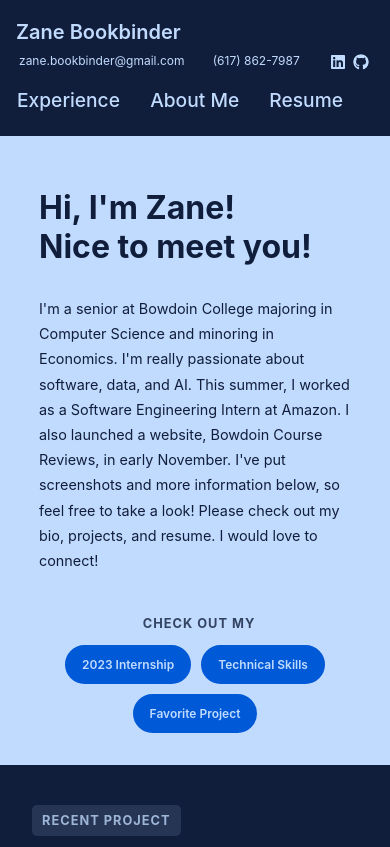
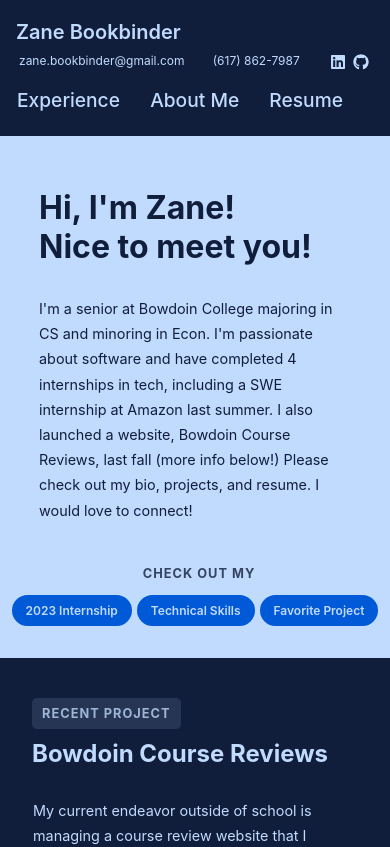
Before and after one commit to zanebookbinder/zanebookbinder.github.io, a React (Create React App) app in the folder personal-website/: page /#/ in a window 390 px wide. Shown: the top 847 px of the page. Built offline with nearby package versions, Linux system fonts and the light colour scheme.

Commit message:
Writing changes and quicklinks on one line

```diff
--- a/personal-website/src/components/HomePage/HomePage.js
+++ b/personal-website/src/components/HomePage/HomePage.js
@@ -17,12 +17,11 @@ function HomePage() {
     const quickLinks = (
         <>
             <p className="small-text homePageText">
-                I'm a senior at Bowdoin College majoring in Computer
-                Science and minoring in Economics. I'm really passionate about
-                software, data, and AI. This summer, I worked as a Software
-                Engineering Intern at Amazon. I also launched a website, Bowdoin Course Reviews,
-                in early November. I've put screenshots and more information below,
-                so feel free to take a look! Please check out my bio, projects, and resume. I
+                I'm a senior at Bowdoin College majoring in CS and minoring in Econ.
+                I'm passionate about software and have completed 4 internships in tech,
+                including a SWE internship
+                at Amazon last summer. I also launched a website, Bowdoin Course Reviews,
+                last fall (more info below!) Please check out my bio, projects, and resume. I
                 would love to connect!
             </p>
             <p className="quicklink-title">CHECK OUT MY</p>
--- a/personal-website/src/components/HomePage/HomePageMobile.css
+++ b/personal-website/src/components/HomePage/HomePageMobile.css
@@ -246,11 +246,12 @@
 	}
 
 	.quicklinks {
-		width: 70%;
+		gap: 5px;
 	}
 
 	.button a {
 		font-size: 12px;
+		padding: 6px 12px;
 	}
 
 	.bcr-timeline {
```
